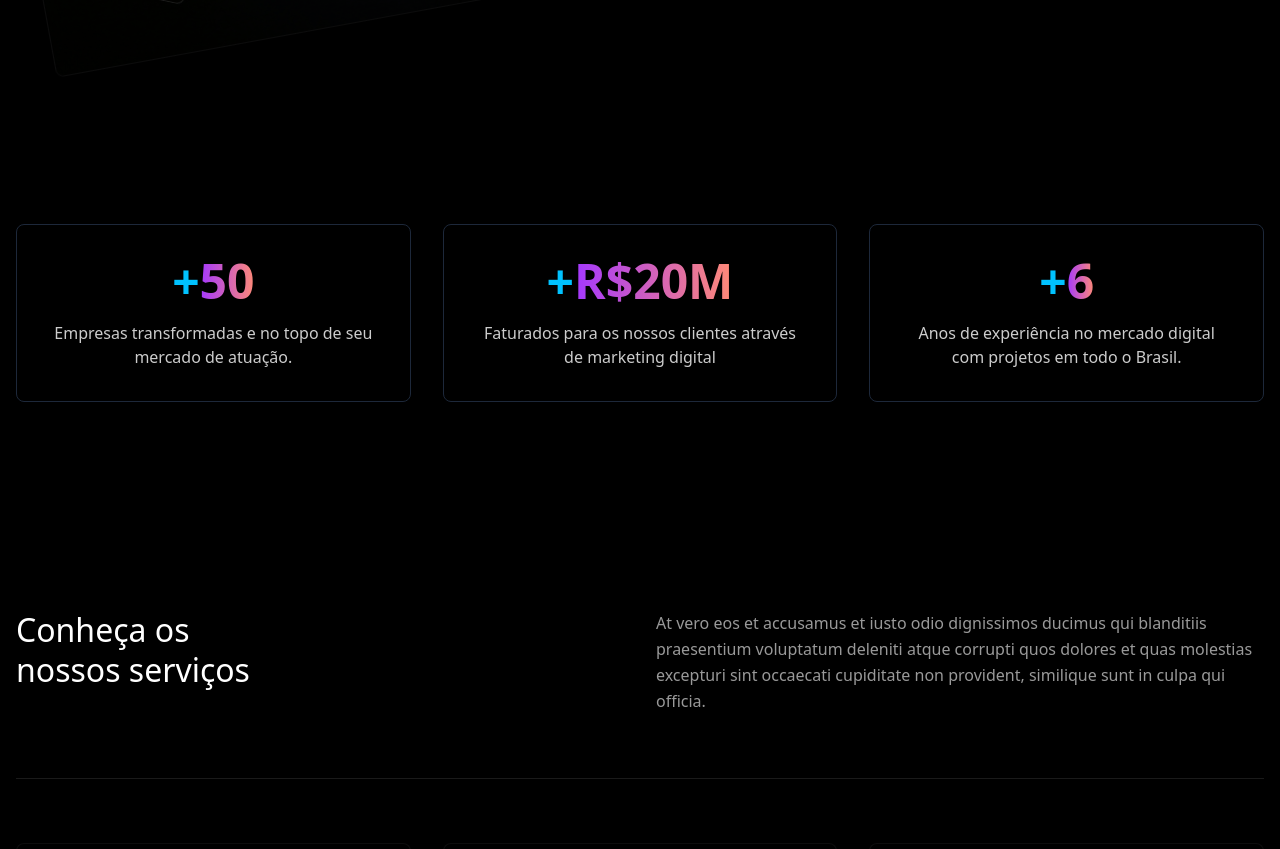
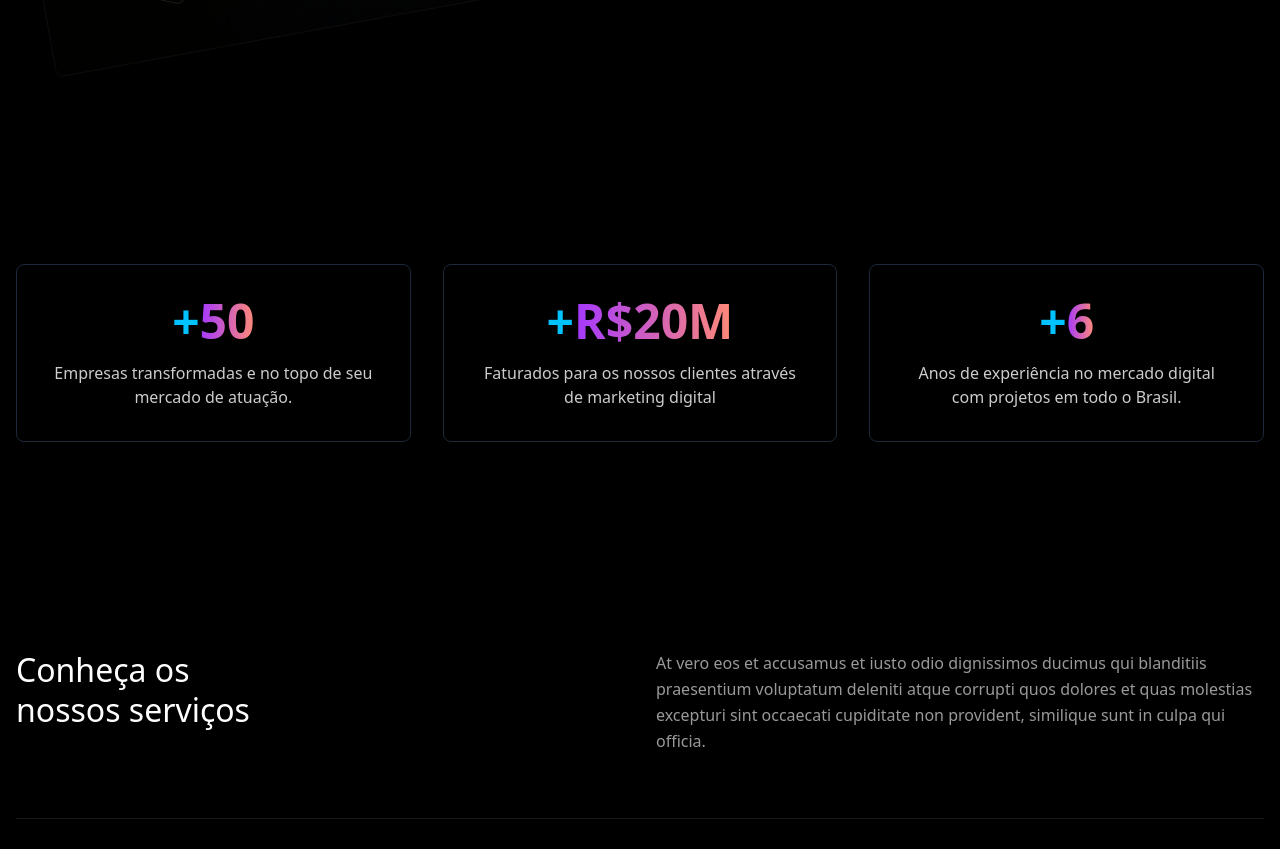
Before and after one commit to Fantom-Labs/lumuz-digital-website-safecode, a React (Vite) app: page / in a window 1280 px wide. Shown: the part 1384-2233 px from the top of the page. Built offline with nearby package versions, Linux system fonts and the light colour scheme; a web font is replaced by a local one.

Commit message:
Move StatsSection component down
Repositioned the StatsSection component within the Index page to improve layout and flow.
[skip gpt_engineer]

```diff
--- a/src/components/StatsSection.tsx
+++ b/src/components/StatsSection.tsx
@@ -17,7 +17,7 @@ const StatsSection = () => {
   ];
 
   return (
-    <section className="py-32 -mt-[120px]">
+    <section className="py-32 -mt-[80px]">
       <div className="container mx-auto px-4">
         <div className="grid grid-cols-1 md:grid-cols-3 gap-8">
           {stats.map((stat, index) => (
```
